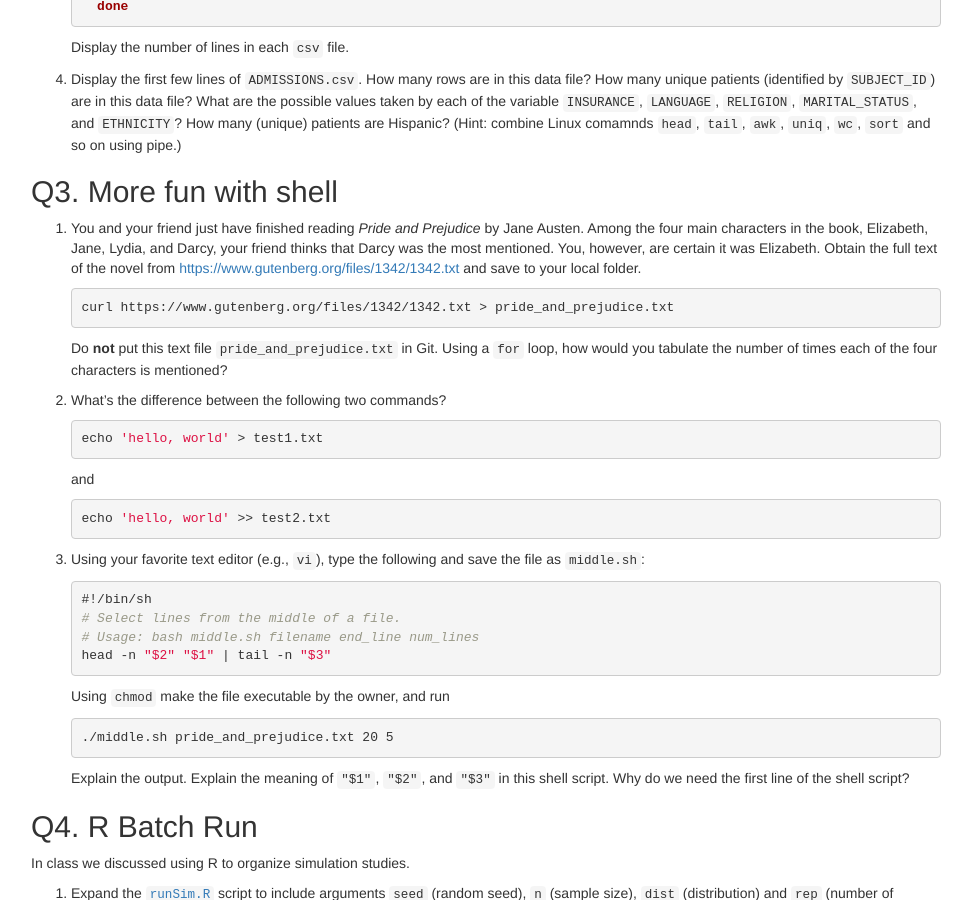
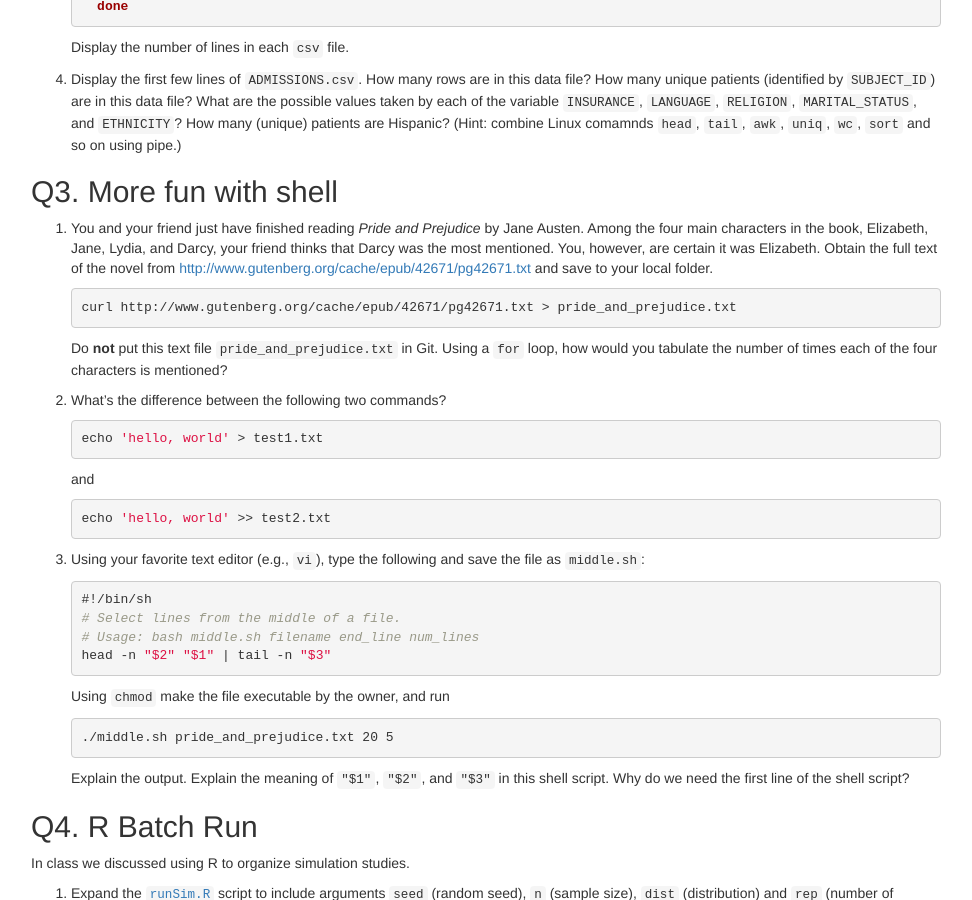
Before and after one commit to ucla-biostat203b-2020winter/ucla-biostat203b-2020winter.github.io, a Jekyll site: the page hw/hw1/hw1.html, which Jekyll copies as it is, in a window 1280 px wide and 900 px high, scrolled down 1466 px. Shown: the whole window, without its empty margins (154-1126 px from the left). Built offline with Jekyll 4.4.1, drawn with Linux system fonts in a browser that asks for light colours; formulas are drawn with MathJax 3.

Commit message:
correct the URL for Pride and Prejudice text

````diff
--- a/hw/hw1/hw1.Rmd
+++ b/hw/hw1/hw1.Rmd
@@ -45,9 +45,9 @@ Display the number of lines in each `csv` file.
 
 ## Q3. More fun with shell
 
-1. You and your friend just have finished reading *Pride and Prejudice* by Jane Austen. Among the four main characters in the book, Elizabeth, Jane, Lydia, and Darcy, your friend thinks that Darcy was the most mentioned. You, however, are certain it was Elizabeth. Obtain the full text of the novel from <https://www.gutenberg.org/files/1342/1342.txt> and save to your local folder.
+1. You and your friend just have finished reading *Pride and Prejudice* by Jane Austen. Among the four main characters in the book, Elizabeth, Jane, Lydia, and Darcy, your friend thinks that Darcy was the most mentioned. You, however, are certain it was Elizabeth. Obtain the full text of the novel from <http://www.gutenberg.org/cache/epub/42671/pg42671.txt> and save to your local folder.
     ```{bash, eval=FALSE}
-    curl https://www.gutenberg.org/files/1342/1342.txt > pride_and_prejudice.txt
+    curl http://www.gutenberg.org/cache/epub/42671/pg42671.txt > pride_and_prejudice.txt
     ```
 Do **not** put this text file `pride_and_prejudice.txt` in Git. Using a `for` loop, how would you tabulate the number of times each of the four characters is mentioned?
 
--- a/hw/hw1/hw1.html
+++ b/hw/hw1/hw1.html
@@ -428,8 +428,8 @@ summary {
 <div id="q3.-more-fun-with-shell" class="section level2">
 <h2>Q3. More fun with shell</h2>
 <ol style="list-style-type: decimal">
-<li><p>You and your friend just have finished reading <em>Pride and Prejudice</em> by Jane Austen. Among the four main characters in the book, Elizabeth, Jane, Lydia, and Darcy, your friend thinks that Darcy was the most mentioned. You, however, are certain it was Elizabeth. Obtain the full text of the novel from <a href="https://www.gutenberg.org/files/1342/1342.txt" class="uri">https://www.gutenberg.org/files/1342/1342.txt</a> and save to your local folder.</p>
-<pre class="bash"><code>curl https://www.gutenberg.org/files/1342/1342.txt &gt; pride_and_prejudice.txt</code></pre>
+<li><p>You and your friend just have finished reading <em>Pride and Prejudice</em> by Jane Austen. Among the four main characters in the book, Elizabeth, Jane, Lydia, and Darcy, your friend thinks that Darcy was the most mentioned. You, however, are certain it was Elizabeth. Obtain the full text of the novel from <a href="http://www.gutenberg.org/cache/epub/42671/pg42671.txt" class="uri">http://www.gutenberg.org/cache/epub/42671/pg42671.txt</a> and save to your local folder.</p>
+<pre class="bash"><code>curl http://www.gutenberg.org/cache/epub/42671/pg42671.txt &gt; pride_and_prejudice.txt</code></pre>
 <p>Do <strong>not</strong> put this text file <code>pride_and_prejudice.txt</code> in Git. Using a <code>for</code> loop, how would you tabulate the number of times each of the four characters is mentioned?</p></li>
 <li><p>What’s the difference between the following two commands?</p>
 <pre class="bash"><code>echo 'hello, world' &gt; test1.txt</code></pre>
````
